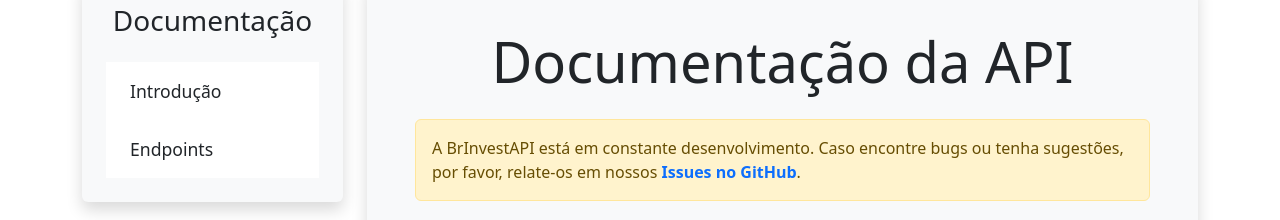
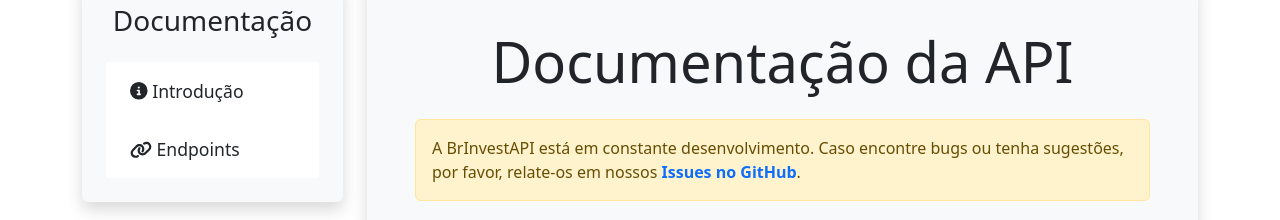
Before and after one commit to GeovaneDev/B3API, a Next.js app: page /docs in a window 1280 px wide. Shown: the part 144-364 px from the top of the page. Built offline with nearby package versions, Linux system fonts and the light colour scheme.

Commit message:
Icones adicionado ao menu da docs

```diff
--- a/components/DocsMenu.js
+++ b/components/DocsMenu.js
@@ -1,6 +1,8 @@
 import React from 'react';
 import Link from 'next/link';
 import { useRouter } from 'next/router';
+import { FontAwesomeIcon } from '@fortawesome/react-fontawesome';
+import { faFileLines, faInfoCircle, faGlobe, faLink } from '@fortawesome/free-solid-svg-icons';
 
 const DocsMenu = () => {
   const router = useRouter();
@@ -13,10 +15,10 @@ const DocsMenu = () => {
         </h3>
         <ul className="list-group list-group-flush">
           <li className={`list-group-item border-0 ${router.pathname === '/docs/introduction' ? 'active rounded-pill text-light' : ''}`}>
-            <Link href="/docs/introduction" passHref className={`text-decoration-none text-dark rounded-pill d-block p-2 ${router.pathname === '/docs/introduction' ? 'bg-primary text-white' : ''}`} style={{ fontSize: '1.1rem' }}>Introdução</Link>
+            <Link href="/docs/introduction" passHref className={`text-decoration-none text-dark rounded-pill d-block p-2 ${router.pathname === '/docs/introduction' ? 'bg-primary text-white' : ''}`} style={{ fontSize: '1.1rem' }}><FontAwesomeIcon icon={faInfoCircle} /> Introdução</Link>
           </li>
           <li className={`list-group-item border-0 ${router.pathname === '/docs/endpoints' ? 'active rounded-pill text-light' : ''}`}>
-            <Link href="/docs/endpoints" passHref className={`text-decoration-none text-dark rounded-pill d-block p-2 ${router.pathname === '/docs/endpoints' ? 'bg-primary text-white' : ''}`} style={{ fontSize: '1.1rem' }}>Endpoints</Link>
+            <Link href="/docs/endpoints" passHref className={`text-decoration-none text-dark rounded-pill d-block p-2 ${router.pathname === '/docs/endpoints' ? 'bg-primary text-white' : ''}`} style={{ fontSize: '1.1rem' }}><FontAwesomeIcon icon={faLink} /> Endpoints</Link>
           </li>
         </ul>
       </div>
```
